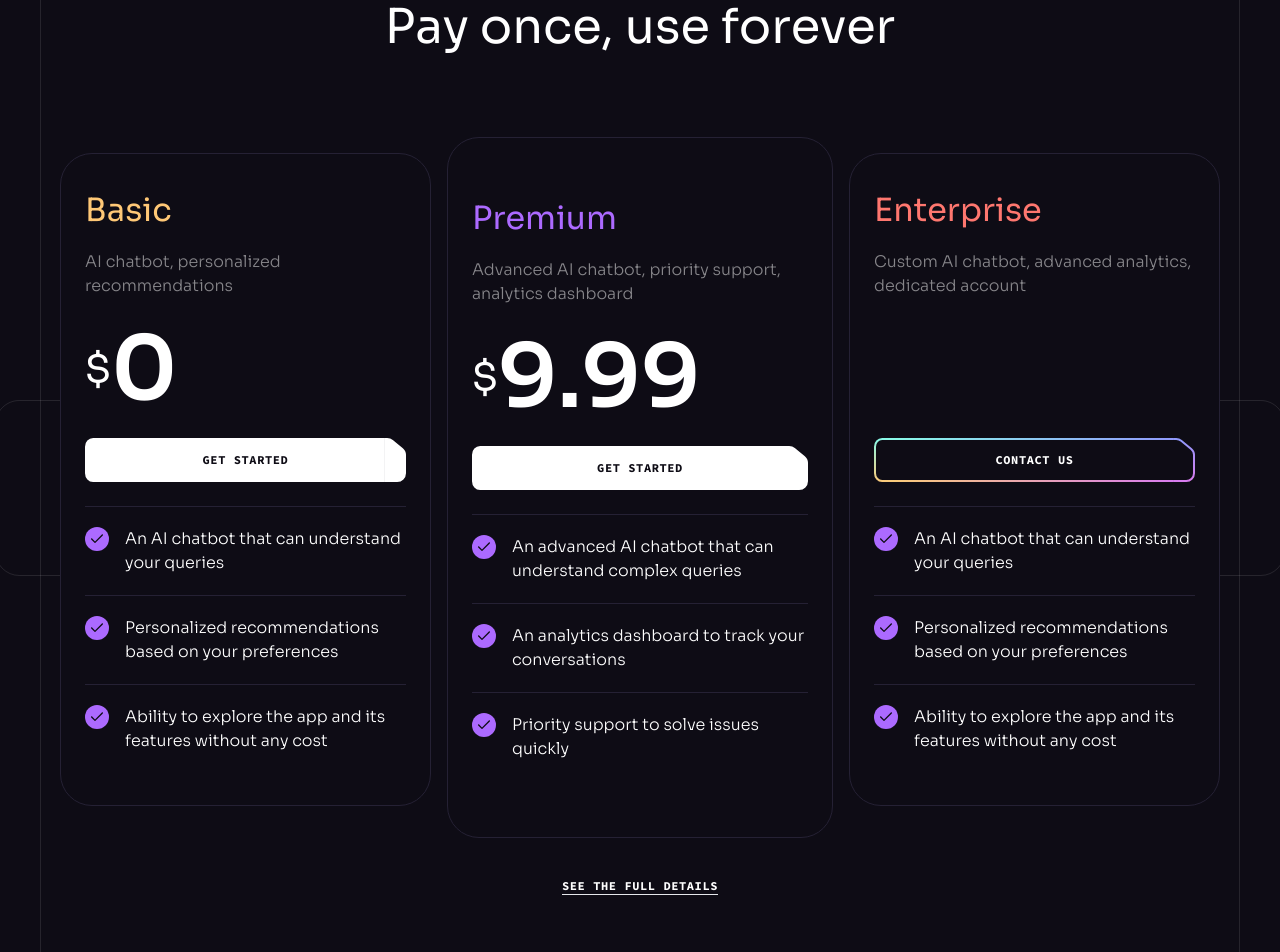
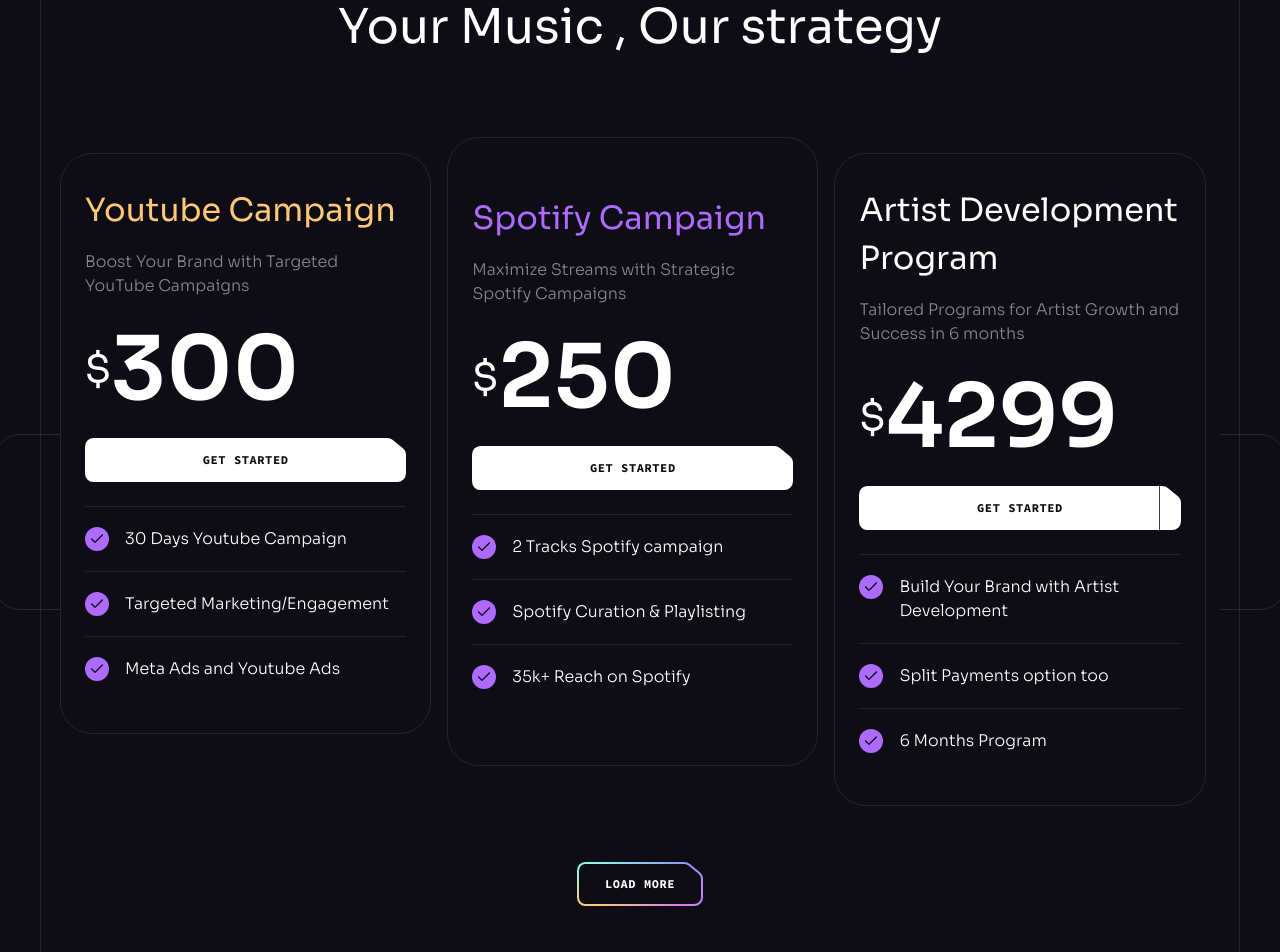
Before and after one commit to ZainyShorts/Brand-blitz-new, a React (Vite) app: page / in a window 1280 px wide. Shown: the part 6260-7212 px from the top of the page. Built offline with nearby package versions, Linux system fonts and the light colour scheme.

Commit message:
web complete

```diff
--- a/src/components/Footer.jsx
+++ b/src/components/Footer.jsx
@@ -7,7 +7,7 @@
     <Section crosses className="!px-0 !py-10">
       <div className="container flex sm:justify-between justify-center items-center gap-10 max-sm:flex-col">
         <p className="caption text-n-4 lg:block">
-          © {new Date().getFullYear()}. All rights reserved.
+          Brandblitz © {new Date().getFullYear()}. All rights reserved.
         </p>
 
         <ul className="flex gap-5 flex-wrap">
--- a/src/components/Header.jsx
+++ b/src/components/Header.jsx
@@ -1,6 +1,5 @@
 import { useLocation } from "react-router-dom";
 import { disablePageScroll, enablePageScroll } from "scroll-lock";
-
 import { brainwave } from "../assets";
 import { navigation } from "../constants";
 import Button from "./Button";
--- a/src/components/Pricing.jsx
+++ b/src/components/Pricing.jsx
@@ -28,8 +28,8 @@
         </div>
 
         <Heading
-          tag="Get started with Brainwave"
-          title="Pay once, use forever"
+          tag="Get started with Brandblitz"
+          title="Your Music , Our strategy"
         />
 
         <div className="relative">
@@ -37,15 +37,6 @@
           <LeftLine />
           <RightLine />
         </div>
-
-        <div className="flex justify-center mt-10">
-          <a
-            className="text-xs font-code font-bold tracking-wider uppercase border-b"
-            href="/pricing"
-          >
-            See the full details
-          </a>
-        </div>
       </div>
     </Section>
   );
--- a/src/components/PricingList.jsx
+++ b/src/components/PricingList.jsx
@@ -1,22 +1,25 @@
+"use client"
+import { useState } from "react";
 import { check } from "../assets";
 import { pricing } from "../constants";
 import Button from "./Button";
-
 const PricingList = () => {
+  const [visibleItems, setVisibleItems] = useState(3);
+  const loadMoreItems = () => {
+    setVisibleItems(prevVisibleItems => prevVisibleItems + 3);
+  };
   return (
-    <div className="flex gap-[1rem] max-lg:flex-wrap">
-      {pricing.map((item) => (
+    <div className="flex gap-[1rem] flex-wrap">
+      {pricing.slice(0, visibleItems).map((item) => (
         <div
           key={item.id}
-          className="w-[19rem] max-lg:w-full h-full px-6 bg-n-8 border border-n-6 rounded-[2rem] lg:w-auto even:py-14 odd:py-8 odd:my-4 [&>h4]:first:text-color-2 [&>h4]:even:text-color-1 [&>h4]:last:text-color-3"
+          className="w-[19rem] max-lg:w-full h-full px-6 bg-n-8 border border-n-6 rounded-[2rem] lg:w-[29vw] even:py-14 odd:py-8 odd:my-4 [&>h4]:first:text-color-2 [&>h4]:even:text-color-1 [&>h4]:last:text-color-3"
         >
           <h4 className="h4 mb-4">{item.title}</h4>
-
           <p className="body-2 min-h-[4rem] mb-3 text-n-1/50">
             {item.description}
           </p>
-
-          <div className="flex items-center h-[5.5rem] mb-6">
+          <div className="flex  items-center h-[5.5rem] mb-6">
             {item.price && (
               <>
                 <div className="h3">$</div>
@@ -48,6 +51,14 @@
           </ul>
         </div>
       ))}
+      <div className="flex justify-center w-[100vw]">
+      {/* Load more button */}
+      {visibleItems < pricing.length && (
+        <Button onClick={loadMoreItems} className="mt-6">
+          Load More
+        </Button>
+      )}
+      </div>
     </div>
   );
 };
--- a/src/components/Roadmap.jsx
+++ b/src/components/Roadmap.jsx
@@ -52,8 +52,8 @@
                     <img
                       className="w-full"
                       src={item.imageUrl}
-                      width={628}
-                      height={426}
+                      width={608}
+                      height={406}
                       alt={item.title}
                     />
                   </div>
@@ -68,9 +68,9 @@
         <Gradient />
       </div>
 
-      <div className="flex justify-center mt-12 md:mt-15 xl:mt-20">
+      {/* <div className="flex justify-center mt-12 md:mt-15 xl:mt-20">
         <Button href="/roadmap">Our roadmap</Button>
-      </div>
+      </div> */}
     </div>
   </Section>
 );
--- a/src/constants/index.js
+++ b/src/constants/index.js
@@ -42,6 +42,7 @@
 import Music5 from '../assets/Music5.png';
 import Music6 from '../assets/music6.png';
 import Insta from '../assets/insta.webp';
+import Guitar from '../assets/guitar.png';
 
 export const navigation = [
   {
@@ -89,8 +90,8 @@
 export const roadmap = [
   {
     id: "0",
-    title: "Voice recognition",
-    text: "Enable the chatbot to understand and respond to voice commands, making it easier for users to interact with the app hands-free.",
+    title: "Developing Artists",
+    text: "Developing Artists..! We provide personalized strategies and resources to help emerging artists grow, refine their skills, and build a sustainable music career with long-term success in the industry.",
     date: "May 2023",
     status: "done",
     imageUrl: roadmap1,
@@ -98,27 +99,27 @@
   },
   {
     id: "1",
-    title: "Gamification",
-    text: "Add game-like elements, such as badges or leaderboards, to incentivize users to engage with the chatbot more frequently.",
+    title: "Grow Music",
+    text: "Elevate your sound and reach new heights with our tailored strategies and tools designed to amplify your music's impact and connect with a broader audience.",
     date: "May 2023",
     status: "progress",
     imageUrl: roadmap2,
   },
   {
     id: "2",
-    title: "Chatbot customization",
-    text: "Allow users to customize the chatbot's appearance and behavior, making it more engaging and fun to interact with.",
+    title: "Digital Marketing",
+    text: "Transform your brand with targeted strategies and data-driven insights that drive engagement, boost visibility, and achieve measurable results in the digital landscape",
     date: "May 2023",
     status: "done",
     imageUrl: roadmap3,
   },
   {
     id: "3",
-    title: "Integration with APIs",
-    text: "Allow the chatbot to access external data sources, such as weather APIs or news APIs, to provide more relevant recommendations.",
+    title: "Targeted Campaigns",
+    text: "Reach your ideal audience with precision through customized marketing strategies that drive engagement, increase conversions, and maximize your campaign's effectiveness.",
     date: "May 2023",
     status: "progress",
-    imageUrl: roadmap4,
+    imageUrl: Guitar,
   },
 ];
 
@@ -203,37 +204,71 @@
 export const pricing = [
   {
     id: "0",
-    title: "Basic",
-    description: "AI chatbot, personalized recommendations",
-    price: "0",
+    title: "Youtube Campaign",
+    description: "Boost Your Brand with Targeted YouTube Campaigns",
+    price: "300",
     features: [
-      "An AI chatbot that can understand your queries",
-      "Personalized recommendations based on your preferences",
-      "Ability to explore the app and its features without any cost",
+      "30 Days Youtube Campaign",
+      "Targeted Marketing/Engagement",
+      "Meta Ads and Youtube Ads",
     ],
   },
   {
     id: "1",
-    title: "Premium",
-    description: "Advanced AI chatbot, priority support, analytics dashboard",
-    price: "9.99",
+    title: "Spotify Campaign",
+    description: "Maximize Streams with Strategic Spotify Campaigns",
+    price: "250",
     features: [
-      "An advanced AI chatbot that can understand complex queries",
-      "An analytics dashboard to track your conversations",
-      "Priority support to solve issues quickly",
+      "2 Tracks Spotify campaign",
+      "Spotify Curation & Playlisting",
+      "35k+ Reach on Spotify",
     ],
   },
   {
     id: "2",
-    title: "Enterprise",
-    description: "Custom AI chatbot, advanced analytics, dedicated account",
-    price: null,
+    title: "Artist Development Program",
+    description: "Tailored Programs for Artist Growth and Success in 6 months",
+    price: "4299",
     features: [
-      "An AI chatbot that can understand your queries",
-      "Personalized recommendations based on your preferences",
-      "Ability to explore the app and its features without any cost",
+      "Build Your Brand with Artist Development",
+      "Split Payments option too",
+      "6 Months Program",
     ],
   },
+  {
+    id: "3",
+    title: "Website Creation",
+    description: "Build a Stunning Website for Your Brand",
+    price: "350",
+    features: [
+      "Custom Website Design",
+      "Responsive Web Development",
+      "SEO Optimization",
+    ],
+  },
+  {
+    id: "4",
+    title: "Shopify Store & EPK",
+    description: "Seamless Shopify Setup for Your Business",
+    price: "400",
+    features: [
+      "Shopify Store Creation",
+      "Product Designing and listing",
+      "META Ads and Tiktok Ads",
+    ],
+  },
+  {
+    id: "5",
+    title: "Instagram Campaign",
+    description: "Create Impactful Instagram Campaigns for Success",
+    price: "180",
+    features: [
+      "Organic Follower Campaign",
+      "Organic Engagment Campaign",
+      "Content creation / Reels and Posts",
+    ],
+  },
+
 ];
 
 export const benefits = [
@@ -292,30 +327,12 @@
 export const socials = [
   {
     id: "0",
-    title: "Discord",
-    iconUrl: discordBlack,
-    url: "#",
+    title: "Instagram",
+    iconUrl: instagram,
+    url: "https://www.instagram.com/brandblitz.marketing?igsh=dThxYnlod3hzN2E0",
   },
   {
-    id: "1",
-    title: "Twitter",
-    iconUrl: twitter,
-    url: "#",
-  },
-  {
-    id: "2",
-    title: "Instagram",
-    iconUrl: instagram,
-    url: "#",
-  },
-  {
-    id: "3",
-    title: "Telegram",
-    iconUrl: telegram,
-    url: "#",
-  },
-  {
-    id: "4",
+    id: "0",
     title: "Facebook",
     iconUrl: facebook,
     url: "#",
```
Also changed, not shown: src/assets/artist.png (added), src/assets/guitar.png (added).
